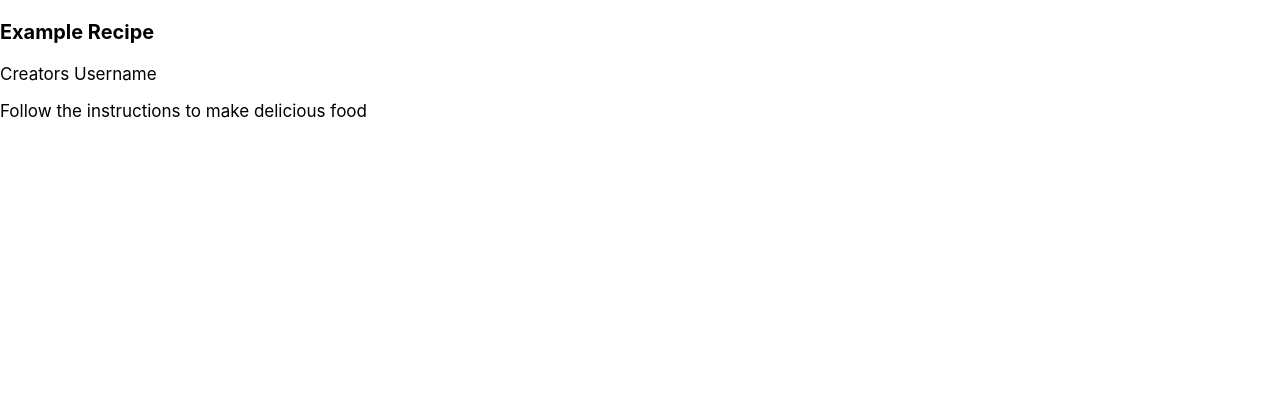
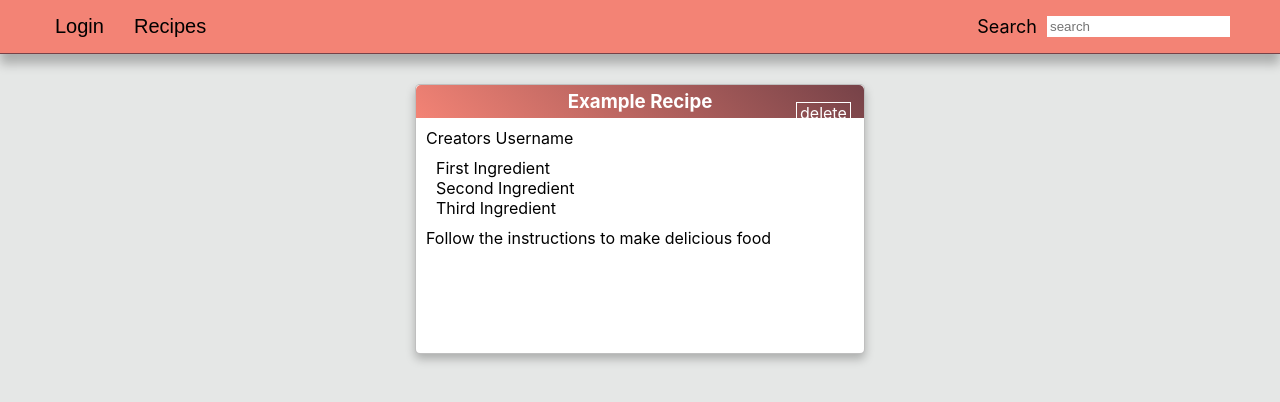
Before and after one commit to bwpt-secret-family-recipes-4/front-end, a React (Create React App) app: page / in a window 1280 px wide. Shown: the top 402 px of the page. Built offline with nearby package versions, Linux system fonts and the light colour scheme; no server answers.

Commit message:
beginning of styling

```diff
--- a/package.json
+++ b/package.json
@@ -7,6 +7,7 @@
     "@testing-library/react": "^9.5.0",
     "@testing-library/user-event": "^7.2.1",
     "axios": "^0.19.2",
+    "node-sass": "^4.14.1",
     "react": "^16.13.1",
     "react-dom": "^16.13.1",
     "react-router-dom": "^5.2.0",
--- a/src/App.js
+++ b/src/App.js
@@ -2,14 +2,17 @@ import React, { useState, useEffect } from "react";
 import { useHistory } from "react-router-dom";
 import axios from "axios";
 
+import axiosWithAuth from "./utils/axiosWithAuth";
 import RecipeContext from "./contexts/RecipeContext";
+
+import Nav from "./components/Nav";
 import Card from "./components/Card";
-import axiosWithAuth from "./utils/axiosWithAuth";
 
 function App() {
   const history = useHistory();
   const [allRecipes, setAllRecipes] = useState([
     {
+      id: 0,
       name: "Example Recipe",
       creator: "Creators Username",
       ingredients: ["First Ingredient", "Second Ingredient", "Third Ingredient"],
@@ -61,8 +64,7 @@ function App() {
       })
       .catch((err) => console.log(err));
   };
-  const deleteRecipe = (e, id) => {
-    e.preventDefault();
+  const deleteRecipe = (id) => {
     axiosWithAuth()
       .delete(`delete endpoint/${id}`)
       .then((res) => {
@@ -73,7 +75,8 @@ function App() {
       .catch((err) => console.log(err));
   };
 
-  useEffect(() => {
+  useEffect(
+    () => {
       axiosWithAuth()
         .get("the recipes from backend")
         .then((res) => {
@@ -82,7 +85,10 @@ function App() {
           history.push("/"); //! might not need to do this line, only needed if page refresh is required
         })
         .catch((err) => console.log(err));
-  }, []);
+    },
+    // eslint-disable-next-line
+    []
+  );
 
   return (
     <RecipeContext.Provider
@@ -95,8 +101,9 @@ function App() {
         deleteRecipe,
       }}>
       <div className="App">
+        <Nav />
         {allRecipes.map((item) => {
-          return <Card {...item} />;
+          return <Card key={item.id} {...item} />;
         })}
       </div>
     </RecipeContext.Provider>
--- a/src/components/Card.js
+++ b/src/components/Card.js
@@ -1,21 +1,21 @@
-import React from "react";
+import React, { useContext } from "react";
+import RecipeContext from "../contexts/RecipeContext";
 
 const Card = (props) => {
+  const { deleteRecipe } = useContext(RecipeContext);
   return (
     <div className="card">
-      <h3>{props.name}</h3>
-      <p>{props.creator}</p>
+      <h3 className="title">{props.name}</h3>
+      <span className="creator">{props.creator}</span>
       <ul>
-        {props.ingredients.forEach((item) => {
-          return (
-            <>
-              <li>{item}</li>
-              <br />
-            </>
-          );
+        {props.ingredients.map((item) => {
+          return <li>{item}</li>;
         })}
       </ul>
-      <p>{props.instructions}</p>
+      <p className="instructions">{props.instructions}</p>
+      <span className="delete" onClick={deleteRecipe(props.id)}>
+        delete
+      </span>
     </div>
   );
 };
--- /dev/null
+++ b/src/components/Nav.js
@@ -0,0 +1,22 @@
+import React from "react";
+
+const Nav = () => {
+  return (
+    <nav>
+      <div className="container">
+        <div>
+          <button>Login</button>
+          <button>Recipes</button>
+        </div>
+        <div className="searchbox">
+          <label htmlFor="search">
+            Search
+            <input type="text" name="search" id="search" placeholder="search" />
+          </label>
+        </div>
+      </div>
+    </nav>
+  );
+};
+
+export default Nav;
--- a/src/css/index.css
+++ /dev/null
@@ -1,14 +0,0 @@
-* {
-  box-sizing: border-box;
-}
-html {
-  font-size: 66.5%;
-}
-body {
-  font-size: 1.6rem;
-  margin: 0;
-  font-family: -apple-system, BlinkMacSystemFont, "Segoe UI", "Roboto", "Oxygen", "Ubuntu",
-    "Cantarell", "Fira Sans", "Droid Sans", "Helvetica Neue", sans-serif;
-  -webkit-font-smoothing: antialiased;
-  -moz-osx-font-smoothing: grayscale;
-}
--- /dev/null
+++ b/src/css/index.scss
@@ -0,0 +1,106 @@
+//variables
+$base-light: #f38375;
+$base-dark: #764248;
+
+* {
+  box-sizing: border-box;
+}
+html {
+  font-size: 62.5%;
+}
+body {
+  font-size: 1.6rem;
+  margin: 0;
+  font-family: -apple-system, BlinkMacSystemFont, "Segoe UI", "Roboto", "Oxygen", "Ubuntu",
+    "Cantarell", "Fira Sans", "Droid Sans", "Helvetica Neue", sans-serif;
+  -webkit-font-smoothing: antialiased;
+  -moz-osx-font-smoothing: grayscale;
+  background: #e5e7e6;
+}
+nav {
+  background: $base-light;
+  border-bottom: 1px solid $base-dark;
+  margin-bottom: 3rem;
+  box-shadow: 0 1rem 1rem #00000040;
+  .container {
+    padding: 0;
+    display: flex;
+    justify-content: space-between;
+    align-items: center;
+    margin: 0 auto;
+    max-width: 1200px;
+    button {
+      cursor: pointer;
+      outline: none;
+      border: none;
+      background: none;
+      font-size: 2rem;
+      margin: 0;
+      padding: 1.5rem;
+      &:hover,
+      .active {
+        background: $base-dark;
+        color: white;
+      }
+    }
+    .searchbox {
+      font-size: 1.8rem;
+      padding: 0.5rem 1rem;
+      label {
+        display: flex;
+        input {
+          outline: none;
+          border: none;
+          margin-left: 1rem;
+          padding: 0.3rem;
+        }
+      }
+    }
+  }
+}
+.card {
+  width: 500px * 0.9;
+  height: 300px * 0.9;
+  margin: 0.5rem auto;
+  border: 1px solid #00000040;
+  border-radius: 0.5rem;
+  background: white;
+  box-shadow: 0 0.5rem 1rem #00000040;
+  .title {
+    border-radius: 0.5rem 0.5rem 0 0;
+    background: $base-dark;
+    background: linear-gradient(45deg, $base-light 0%, $base-dark 100%);
+    color: white;
+    text-align: center;
+    padding: 0.5rem;
+    margin-top: 0;
+    margin-bottom: 1rem;
+  }
+  .delete {
+    cursor: pointer;
+    position: relative;
+    top: -15.5rem;
+    left: 38rem;
+    border: 1px solid white;
+    color: white;
+    padding: 0 0.3rem;
+    &:hover {
+      background: white;
+      color: black;
+    }
+  }
+  .creator {
+    padding: 0 1rem;
+  }
+  ul {
+    margin: 1rem 0;
+    padding-inline-start: 2rem;
+    li {
+      list-style: none;
+    }
+  }
+  p {
+    padding: 0 1rem;
+    margin: 1rem 0;
+  }
+}
--- a/src/index.js
+++ b/src/index.js
@@ -1,6 +1,6 @@
 import React from "react";
 import ReactDOM from "react-dom";
-import "./css/index.css";
+import "./css/index.scss";
 import App from "./App";
 
 ReactDOM.render(<App />, document.getElementById("root"));
```
Also changed, not shown: 1 other file (tests, documents, lock files or other folders). Lines whose indentation alone changed are shown as unchanged.
